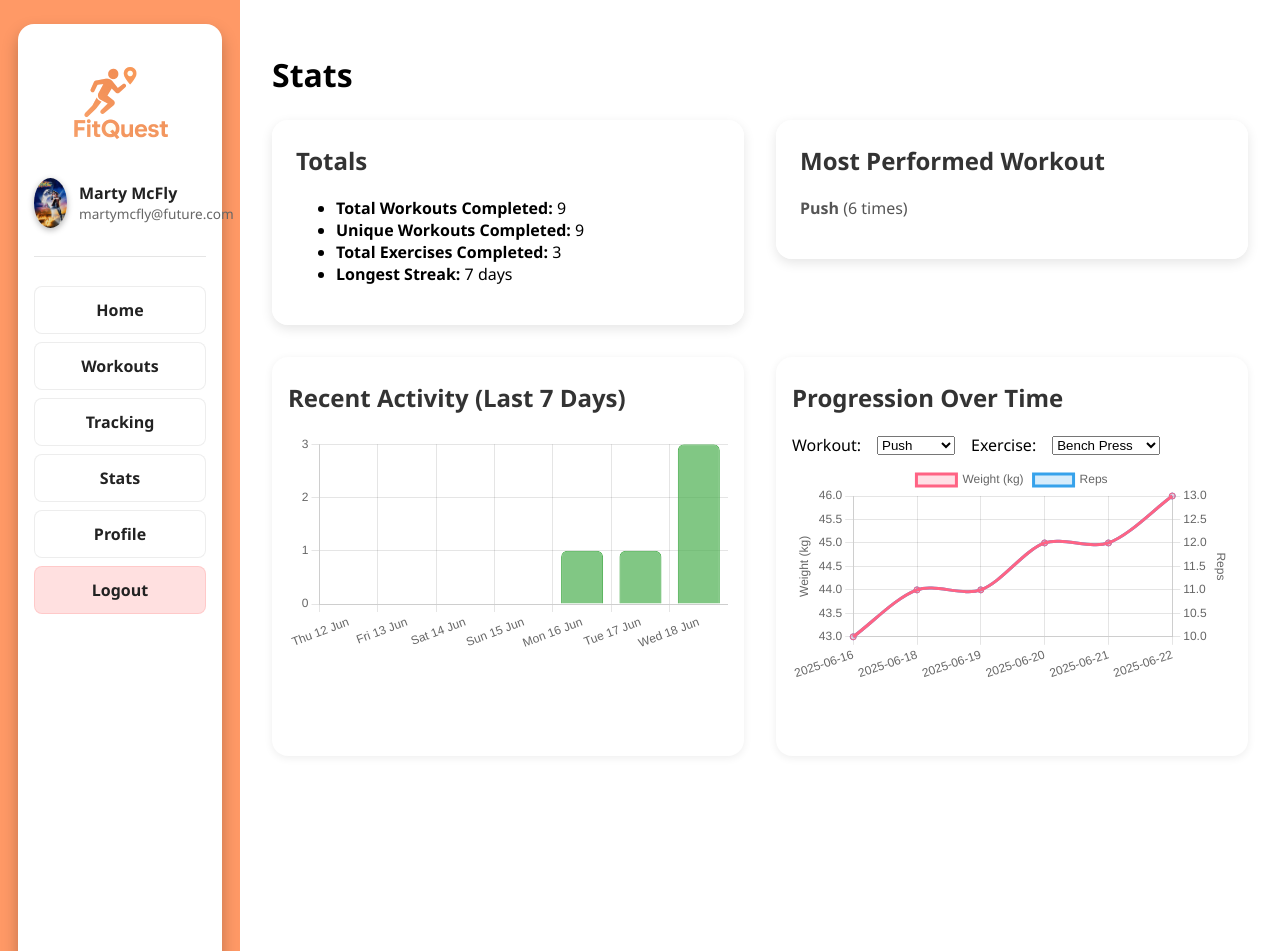
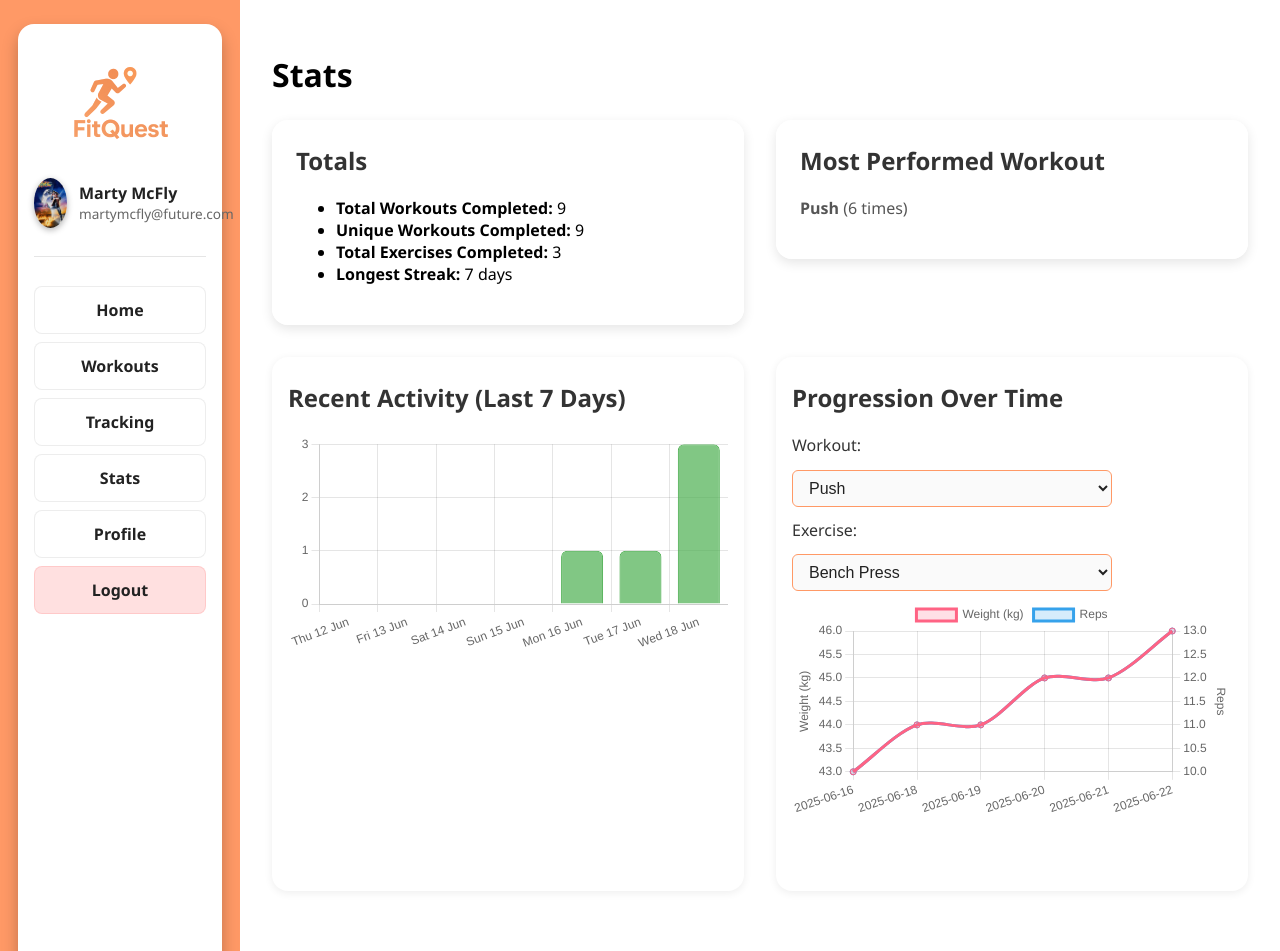
Before and after one commit to Flow69420/software-at3, a Flask app: page /dashboard/stats in a window 1280 px wide. Run offline with Flask 3, Linux system fonts and the light colour scheme; a user stored in the database is signed in; data comes from the database, SQL or seed files in the repository.

Commit message:
updated stats styling

```diff
--- a/static/css/dash.css
+++ b/static/css/dash.css
@@ -694,12 +694,67 @@ body, html {
   display: block;
 }
 
+/* Minimalist styling for stats dropdown selects */
 .progression-controls {
   display: flex;
-  flex-wrap: wrap;
-  gap: 0.5rem 1rem;
-  align-items: center;
+  flex-direction: column;
+  gap: 0.75rem;
+  align-items: flex-start;
   margin-bottom: 0.5rem;
+}
+
+.progression-controls .progression-group {
+  display: flex;
+  flex-direction: column;
+  width: 100%;
+  max-width: 320px;
+}
+
+.progression-controls label {
+  font-size: 1rem;
+  color: #333;
+  font-weight: 500;
+  margin-bottom: 0.1rem;
+}
+
+.progression-controls select {
+  width: 100%;
+  max-width: 320px;
+  padding: 0.5rem 0.75rem;
+  border: 1px solid #ccc;
+  border-radius: 6px;
+  font-size: 1rem;
+  background: #fafafa;
+  color: #222;
+  margin-bottom: 0;
+  box-shadow: none;
+  outline: none;
+  transition: border 0.2s;
+  border: 1.5px solid #ff9966;
+}
+
+.progression-controls select:focus {
+  background: #fff;
+}
+
+.progression-controls .sidebar-button {
+  width: 100%;
+  max-width: 320px;
+  padding: 0.5rem 0.75rem;
+  margin-top: 0.5rem;
+  border-radius: 6px;
+  font-size: 1rem;
+  font-weight: 600;
+  text-align: center;
+  transition: background 0.3s ease, color 0.3s ease, transform 0.2s ease;
+  border: 1px solid rgba(0,0,0,0.07);
+}
+
+.progression-controls .sidebar-button:hover {
+  background: rgba(0, 0, 0, 0.04);
+  transform: translateY(-1px);
+  color: #000;
+  border: 1px solid rgba(0,0,0,0.18);
 }
 
 .charts-row {
```
